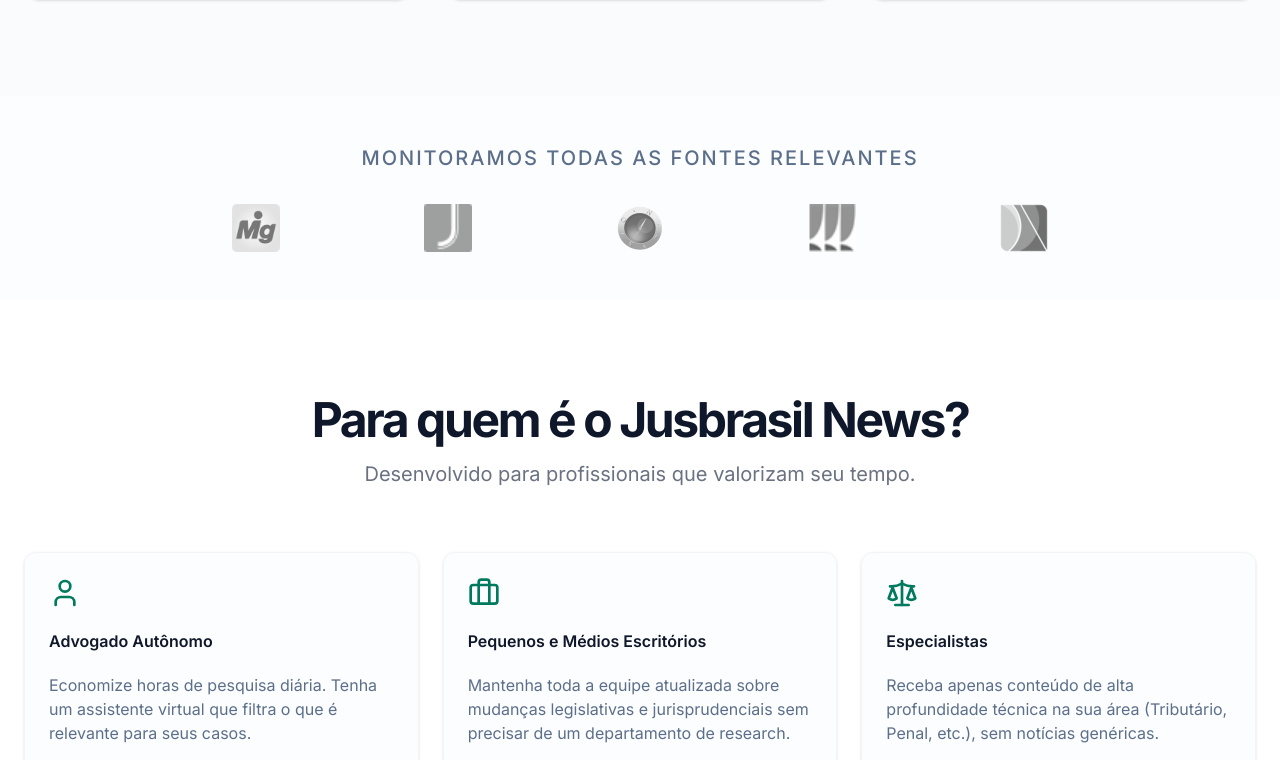
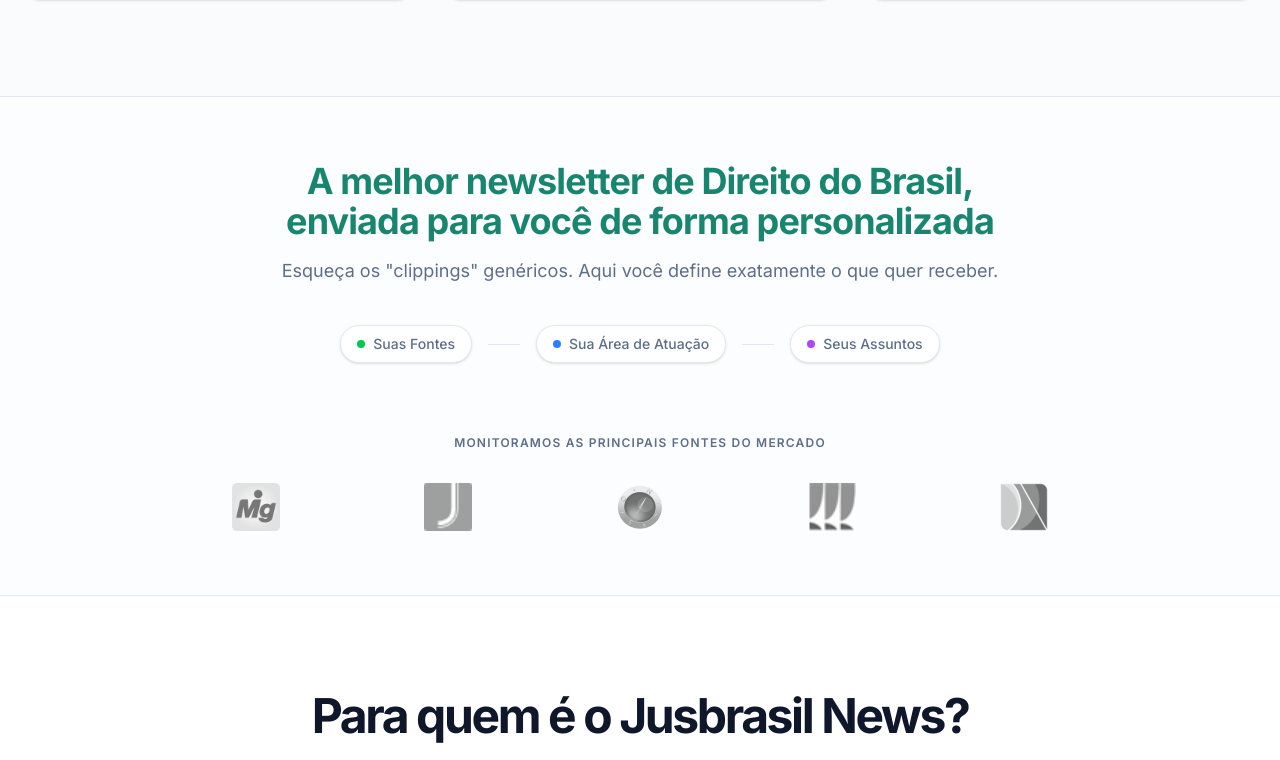
Before and after one commit to gabrielvaz/jusbrasil-news, a Next.js app: page / in a window 1280 px wide. Shown: the part 1354-2114 px from the top of the page. Built offline with nearby package versions, Linux system fonts and the light colour scheme.

Commit message:
feat: improve sources layout with value prop and fix page alignment

```diff
--- a/src/app/page.tsx
+++ b/src/app/page.tsx
@@ -9,7 +9,7 @@
 
 export default function Home() {
   return (
-    <main className="flex min-h-screen flex-col items-center justify-between">
+    <main className="flex min-h-screen flex-col justify-between">
       <HeroSection />
       <HowItWorks />
       <SourcesSection />
--- a/src/components/landing/sources-section.tsx
+++ b/src/components/landing/sources-section.tsx
@@ -12,12 +12,41 @@
 
 export function SourcesSection() {
     return (
-        <section className="w-full py-12 bg-muted/20">
+        <section className="w-full py-16 bg-muted/20 border-y">
             <div className="container px-4 md:px-6 mx-auto">
-                <div className="flex flex-col items-center justify-center space-y-8">
-                    <h2 className="text-xl font-medium text-muted-foreground uppercase tracking-widest">
-                        Monitoramos todas as fontes relevantes
+                <div className="flex flex-col items-center justify-center space-y-10 text-center">
+
+                    <div className="space-y-4 max-w-3xl">
+                        <h2 className="text-3xl font-bold tracking-tight sm:text-4xl text-primary/90">
+                            A melhor newsletter de Direito do Brasil, enviada para você de forma personalizada
                         </h2>
+                        <p className="text-lg text-muted-foreground">
+                            Esqueça os "clippings" genéricos. Aqui você define exatamente o que quer receber.
+                        </p>
+                    </div>
+
+                    {/* Demonstration of Personalization */}
+                    <div className="flex flex-wrap items-center justify-center gap-4 text-sm font-medium">
+                        <div className="flex items-center gap-2 px-4 py-2 bg-white rounded-full shadow-sm border text-muted-foreground">
+                            <span className="w-2 h-2 rounded-full bg-green-500"></span>
+                            Suas Fontes
+                        </div>
+                        <div className="w-8 h-[1px] bg-border hidden md:block"></div>
+                        <div className="flex items-center gap-2 px-4 py-2 bg-white rounded-full shadow-sm border text-muted-foreground">
+                            <span className="w-2 h-2 rounded-full bg-blue-500"></span>
+                            Sua Área de Atuação
+                        </div>
+                        <div className="w-8 h-[1px] bg-border hidden md:block"></div>
+                        <div className="flex items-center gap-2 px-4 py-2 bg-white rounded-full shadow-sm border text-muted-foreground">
+                            <span className="w-2 h-2 rounded-full bg-purple-500"></span>
+                            Seus Assuntos
+                        </div>
+                    </div>
+
+                    <div className="w-full max-w-5xl pt-8">
+                        <p className="text-xs font-semibold text-muted-foreground uppercase tracking-widest mb-8">
+                            Monitoramos as principais fontes do mercado
+                        </p>
                         <div className="flex flex-wrap justify-center items-center gap-8 md:gap-16 opacity-70 grayscale hover:grayscale-0 transition-all duration-500">
                             {sources.map((source) => (
                                 <div key={source.name} className="relative h-12 w-32 flex items-center justify-center">
@@ -32,6 +61,7 @@
                         </div>
                     </div>
                 </div>
+            </div>
         </section>
     );
 }
```
Lines whose indentation alone changed are shown as unchanged.
